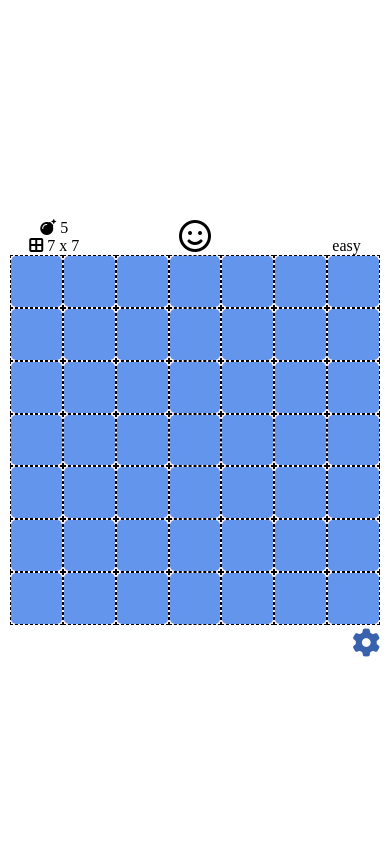
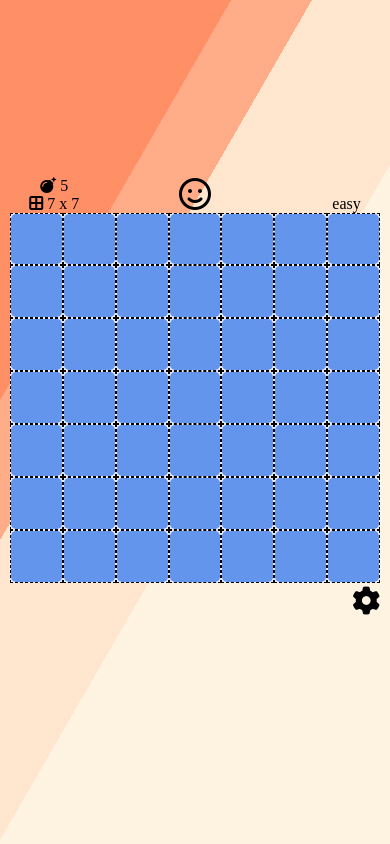
Before and after one commit to spacemanstan/AngularMinesweeper, an Angular app: page / in a window 390 px wide. Built offline with nearby package versions, Linux system fonts and the light colour scheme.

Commit message:
comments + background + mobile tweaks

```diff
--- /dev/null
+++ b/src/app/mine-field/map.ts
@@ -0,0 +1,26 @@
+/**
+ * Maps a value from one range to another range.
+ *
+ * Recreation of this https://processing.org/reference/map_.html
+ *
+ * @param value The value to be mapped.
+ * @param currentRangeStart The lower bound of the current range.
+ * @param currentRangeStop The upper bound of the current range.
+ * @param targetRangeStart The lower bound of the target range.
+ * @param targetRangeStop The upper bound of the target range.
+ * @returns The mapped value in the target range.
+ */
+export function map(
+    value: number,
+    currentRangeStart: number,
+    currentRangeStop: number,
+    targetRangeStart: number,
+    targetRangeStop: number
+  ): number {
+    // Map the value from the current range to the target range
+    return (
+      targetRangeStart + // Start of the target range
+      (targetRangeStop - targetRangeStart) * ((value - currentRangeStart) / (currentRangeStop - currentRangeStart))
+      // Calculate the mapped value based on both ranges
+    );
+  }
--- a/src/app/mine-field/mine-field.component.html
+++ b/src/app/mine-field/mine-field.component.html
@@ -18,19 +18,10 @@
     </div>
 
     <div class="mine-field" [ngStyle]="{'--columns': x_cols, '--rows': y_rows}">
-        <app-tile
-            class="tile"
-            *ngFor="let tile of this.tiles"
-
-            [revealed]="tile.revealed"
-            [isMine]="tile.isMine"
-            [flagged]="tile.flagged"
-            [adjacentMines]="tile.adjacentMines"
-            [tileSVG]="tile.tileSVG"
-
+        <app-tile class="tile" *ngFor="let tile of this.tiles" [revealed]="tile.revealed" [isMine]="tile.isMine"
+            [flagged]="tile.flagged" [adjacentMines]="tile.adjacentMines" [tileSVG]="tile.tileSVG"
             [ngClass]="{'revealed-class': tile.revealed, 'flagged-class': tile.flagged}"
-
-            (click)="checkTile(tile)"
+            [style.background]="getBackgroundShade(tile)" (click)="checkTile(tile)"
             (contextmenu)="$event.preventDefault(); flagTile(tile)">
         </app-tile>
 
@@ -65,4 +56,8 @@
             [ngClass]="{'rotate': this.showOverlay}">
         </div>
     </div>
+
+    <div class="bg"></div>
+    <div class="bg bg2"></div>
+    <div class="bg bg3"></div>
 </main>
--- a/src/app/mine-field/mine-field.component.scss
+++ b/src/app/mine-field/mine-field.component.scss
@@ -7,6 +7,18 @@ main {
     flex-direction: column;
     align-items: center;
     justify-content: center;
+
+    @media (max-width: 450px) {
+        height: 90dvh;
+
+        // prevent highlight on mobile
+        -webkit-user-select: none;
+        /* Safari */
+        -ms-user-select: none;
+        /* IE 10 and IE 11 */
+        user-select: none;
+        /* Standard syntax */
+    }
 
     .game-info {
         width: min(65vw, 65vh);
@@ -233,7 +245,7 @@ main {
             content: "\f013";
             font-weight: 900;
             font-size: 1.75rem;
-            color: hsl(219 50% 45% / 1);
+            color: black;
 
             // indicate clickable
             cursor: pointer;
@@ -257,8 +269,34 @@ main {
             width: min(95vw, 95vh);
         }
     }
+
+    // background stuff
+    .bg {
+        background-image: linear-gradient(-60deg, #fff3dd 60%, coral 40%);
+        opacity: .5;
+
+        position: fixed;
+        top: 0;
+        left: -50%;
+        right: -50%;
+        bottom: 0;
+
+        animation: slide 6s ease-in-out infinite alternate;
+
+        z-index: -1;
+    }
+
+    .bg2 {
+        animation-direction: alternate-reverse;
+        animation-duration: 8s;
+    }
+
+    .bg3 {
+        animation-duration:10s;
+    }
 }
 
+// for button animation on overlay
 @keyframes gradient {
     0% {
         background-position: 0% 50%;
@@ -272,3 +310,13 @@ main {
         background-position: 0% 50%;
     }
 }
+
+// for background animation
+@keyframes slide {
+    0% {
+      transform:translateX(-25%);
+    }
+    100% {
+      transform:translateX(25%);
+    }
+  }
--- a/src/app/mine-field/mine-field.component.ts
+++ b/src/app/mine-field/mine-field.component.ts
@@ -2,6 +2,7 @@ import { Component, Input } from '@angular/core';
 import { CommonModule } from '@angular/common';
 import { TileComponent } from '../tile/tile.component';
 import { fisherYatesShuffle } from './shuffle';
+import { map } from './map';
 
 @Component({
   selector: 'app-mine-field',
@@ -29,21 +30,32 @@ export class MineFieldComponent {
   private checkIndicator: boolean = false;
   private endEffectIndicator: boolean = false;
 
+  /**
+   * Constructs a new MineFieldComponent instance.
+   * Initializes the game based on the default or provided difficulty level upon component creation.
+   * Calls the initializeGame method with the default difficulty setting.
+   */
   constructor() {
-    // intializer function temporarily
     this.intializeGame(this.difficulty);
   }
 
   /**
-   * Intialize the game
+   * Initializes the game with the specified difficulty level.
+   * @param difficulty - The selected difficulty level: 'easy', 'medium', or 'hard'.
+   * Resets all game indicators and settings, generates tiles, and sets the game state to 'first'.
+   * This method serves as an entry point for starting or restarting the game.
    */
   intializeGame(difficulty: any) {
-    // interrupt any potetial reveal effects
+    // Interrupt any potential reveal effects and reset game indicators
     this.revealIndicator = false;
     this.endEffectIndicator = false;
     this.showOverlay = false;
+
+    // Set the initial game state to 'first' and update the selected difficulty
     this.gameState = 'first';
     this.difficulty = difficulty;
+
+    // Apply the chosen difficulty settings and generate new tiles
     this.setDifficulty(this.difficulty);
     this.generateTiles();
   }
@@ -63,12 +75,12 @@ export class MineFieldComponent {
       case 'medium':
         this.x_cols = 12;
         this.y_rows = 12;
-        this.mines = 9;
+        this.mines = 15;
         break;
       case 'hard':
         this.x_cols = 15;
         this.y_rows = 15;
-        this.mines = 25;
+        this.mines = 50;
         break;
     }
   }
@@ -88,6 +100,12 @@ export class MineFieldComponent {
     }
   }
 
+  /**
+   * Starts a new game with the same difficulty level.
+   * Stops any ongoing reveal effects or game-ending effects by setting corresponding indicators to false.
+   * Initializes a new game with the same difficulty level as the current game.
+   * Invokes the initializeGame method to reset the game with the same difficulty.
+   */
   newGame() {
     // stop reveal by setting flag; acts like an interrupt
     this.revealIndicator = false;
@@ -97,6 +115,13 @@ export class MineFieldComponent {
     this.intializeGame(this.difficulty);
   }
 
+  /**
+   * Retries the current game, resetting it to its initial state without changing the difficulty.
+   * Stops any ongoing reveal or end game effects by setting corresponding indicators to false.
+   * Waits for a short delay (10 milliseconds) to allow interruption of ongoing processes.
+   * Hides the overlay, changes the game state to 'game', and resets all tiles.
+   * Resets revealed and flagged states of tiles and resets mines to their default appearance if necessary.
+   */
   async retryGame() {
     // stop reveal by setting flag; acts like an interrupt
     this.revealIndicator = false;
@@ -105,9 +130,8 @@ export class MineFieldComponent {
     // wait for interrupt
     await this.delay(10);
 
-    // hide overlay
+    // Hide the overlay and set the game state to 'game'
     this.showOverlay = false;
-    // skip first move generation check
     this.gameState = 'game';
 
     for (const tile of this.tiles) {
@@ -124,8 +148,11 @@ export class MineFieldComponent {
   }
 
   /**
-   * random mine placement.
-   * @param startIndex - index of first tile clicked to prevent first click game over
+   * Places mines randomly on the minefield.
+   * @param startIndex - Index of the first clicked tile to prevent an immediate game over.
+   * Utilizes a greedy algorithm to randomly place mines until the specified number of mines is reached.
+   * Updates the 'isMine' property and SVG appearance of tiles designated as mines.
+   * Updates the adjacentMines count for neighboring tiles of each mine.
    */
   placeMines(startIndex: number): void {
     // greedy algorithm, randomly try to place mines until all are placed
@@ -221,8 +248,11 @@ export class MineFieldComponent {
   }
 
   /**
-   * Checks a tile's state and initiate revealing if not flagged or revealed already.
-   * @param tile - The tile to check and reveal if allowed.
+   * Checks the state of a tile and initiates revealing if allowed.
+   * @param tile - The tile to check and potentially reveal.
+   * Manages various game states to prevent revealing after a game is won or lost.
+   * Handles revealing tiles based on flag and reveal status and triggers win/lose conditions accordingly.
+   * Updates game state and invokes necessary methods upon revealing all tiles or encountering a mine.
    */
   async checkTile(tile: TileComponent) {
     // prevent multiple checkTile runs at once
@@ -230,6 +260,9 @@ export class MineFieldComponent {
 
     // game over means nothing to check
     if (this.gameState == 'lose' || this.gameState == 'win') {
+      // if the overlay is hidden when clicking on game over, redeploy it
+      if (!this.showOverlay) this.toggleOverlay();
+
       this.checkIndicator = false;
       return;
     }
@@ -272,6 +305,7 @@ export class MineFieldComponent {
       }
     }
 
+    // if the game ended, handle end game animation sequence
     if (this.gameState == 'win' || this.gameState == 'lose') {
       this.revealAll();
       this.toggleOverlay();
@@ -304,10 +338,10 @@ export class MineFieldComponent {
   }
 
   /**
- * Asynchronous function to reveal a tile and its adjacent tiles if they are empty.
- * Async allows for the delayed cascading effect
- * @param tile - The tile to reveal.
- */
+   * Asynchronous function to reveal a tile and its adjacent tiles if they are empty.
+   * Async allows for the delayed cascading effect
+   * @param tile - The tile to reveal.
+   */
   async revealTile(tile: TileComponent): Promise<boolean> {
     if (tile.revealed || tile.flagged) {
       return true; // completion indicator
@@ -318,13 +352,13 @@ export class MineFieldComponent {
     if (tile.adjacentMines === 0) {
       const adjacentTiles = this.getAdjacentTiles(tile);
 
-      // short time delay for cascade reveal effect
-      await this.delay(100);
-
       // Revealing adjacent tiles asynchronously using Promise.all
       await Promise.all(adjacentTiles.map(async (adjTile) => {
         // Check for interrupts before continuing the reveal process
         if (!this.revealIndicator) return;
+
+        // short time delay for cascade reveal effect
+        await this.delay(100);
 
         await this.revealTile(adjTile);
       }));
@@ -333,6 +367,12 @@ export class MineFieldComponent {
     return true; // completion indicator
   }
 
+  /**
+   * Initiates end-game effects based on the game outcome (win or lose).
+   * @returns A promise indicating the completion of end-game effects.
+   * Manages different effects for game win or loss: explosion animation for mines on loss,
+   * conversion of all mines to victory signs on win.
+   */
   async endGameEffect(): Promise<boolean> {
     // prevent end game effect collision, if even possible
     if (this.endEffectIndicator) return true;
@@ -395,7 +435,22 @@ export class MineFieldComponent {
     });
   }
 
+   /**
+   * Toggles the visibility of the overlay.
+   * Toggles the 'showOverlay' property to display or hide the overlay UI element.
+   */
   toggleOverlay() {
     this.showOverlay = !this.showOverlay;
   }
+
+  /**
+   * Computes the background shade for a tile based on the number of adjacent mines.
+   * Calculates the HSL color value representing the background shade corresponding to the number of adjacent mines.
+   * @param tile - The tile for which the background shade is determined.
+   * @returns A string representing the HSL color value for the tile's background shade.
+   */
+  getBackgroundShade(tile: TileComponent): string {
+    const lightness = map(tile.adjacentMines, 0, 8, 95, 70);
+    return `hsl(240, 66.666%, ${lightness}%)`;
+  }
 }
```
